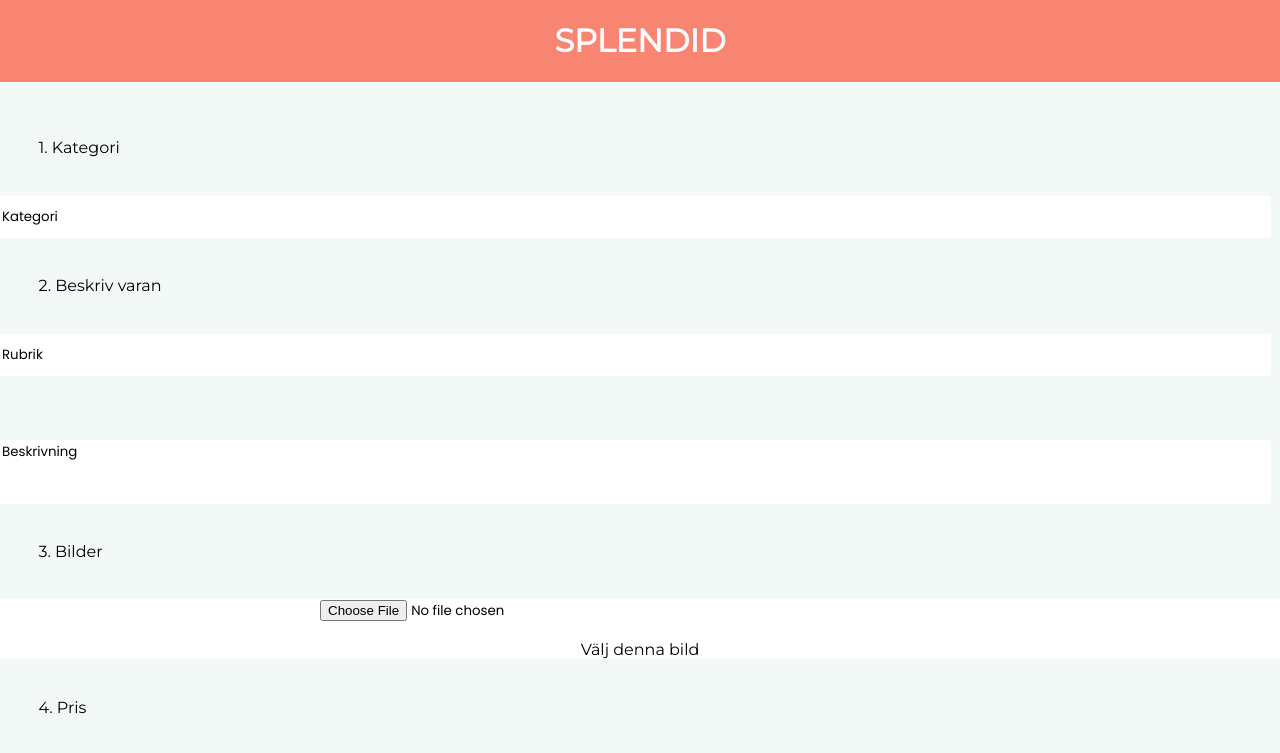
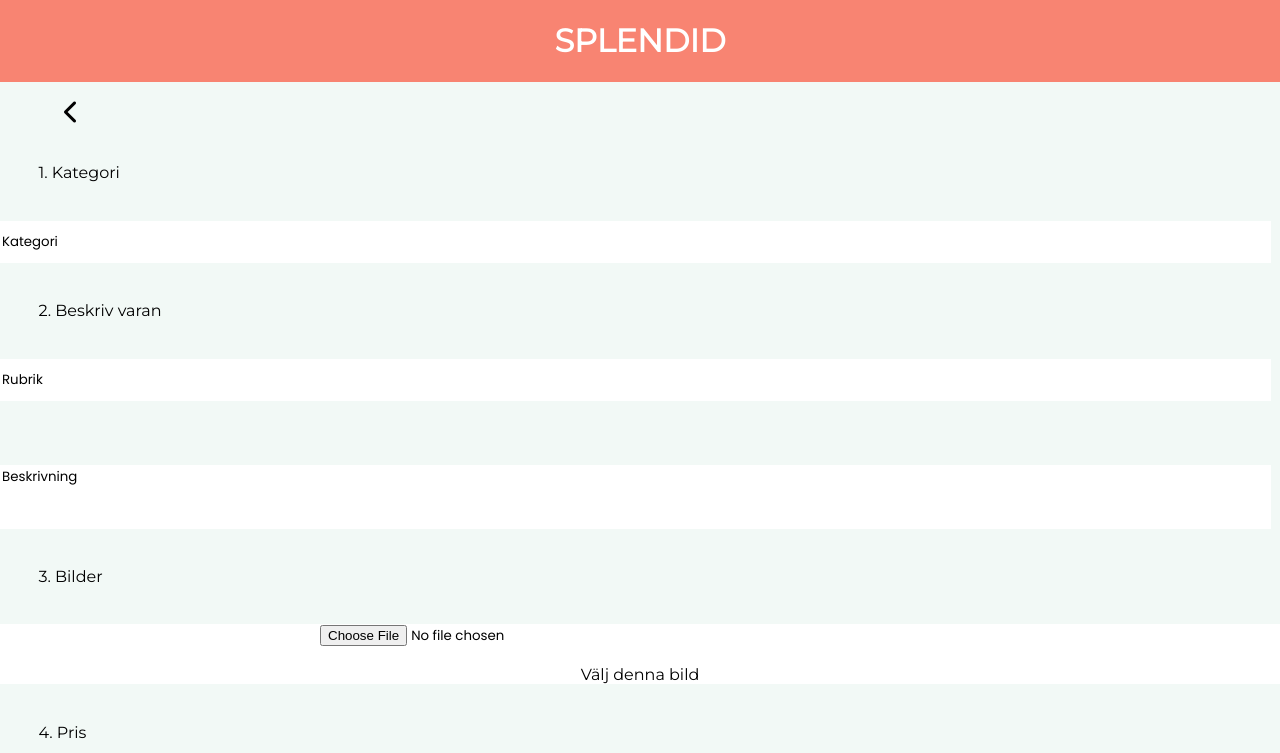
Before and after one commit to Jesper-dev/splendid, a React (Create React App) app in the folder client/: page /add in a window 1280 px wide. Shown: the top 753 px of the page. Built offline with nearby package versions, Linux system fonts and the light colour scheme.

Commit message:
Fixed comps after main style changed

```diff
--- a/client/src/components/Header.tsx
+++ b/client/src/components/Header.tsx
@@ -4,8 +4,6 @@
 export const Header = () => {
   const [title, setTitle] = useState("");
   const path = usePathname();
-
-  console.log("Path in header: ", path);
 
   const makeTitle = () => {
     const newTitle = path.slice(10);
--- a/client/src/pages/CategoryPage.tsx
+++ b/client/src/pages/CategoryPage.tsx
@@ -9,12 +9,9 @@
     console.log(slug);
   }, [slug]);
 
-  const pushBack = () => {
-    history.goBack();
-  };
   return (
     <section className="categoryPageContainer">
-      <i className="fas fa-chevron-left" onClick={() => pushBack()}></i>
+      <i className="fas fa-chevron-left" onClick={() => history.goBack()}></i>
       <h1>{slug}</h1>
     </section>
   );
--- a/client/src/pages/CreateAdd.tsx
+++ b/client/src/pages/CreateAdd.tsx
@@ -1,5 +1,6 @@
 import { useState, useRef } from "react";
-// import { Form } from "../components/Form";
+import { useHistory } from "react-router-dom";
+import { Form } from "../components/Form";
 import { MainBtn } from "../components/MainBtn";
 import { dbFunc } from "../api/db";
 
@@ -9,9 +10,6 @@
   desc: string;
   pic: string;
   price: string[];
-  // price1: string;
-  // price2: string;
-  // price3: string;
   pickup: boolean;
   adress?: string;
   delivery: boolean;
@@ -24,6 +22,7 @@
 
 const CreateAdd = () => {
   const formRef = useRef() as React.MutableRefObject<HTMLFormElement>;
+  const history = useHistory();
   const [state, setState] = useState<{
     category: string;
     title: string;
@@ -156,7 +155,13 @@
     alert("File Uploaded");
   };
 
-  const values = {
+  return (
+    <>
+      <div className="addFormContainer">
+        <i className="fas fa-chevron-left" onClick={() => history.goBack()}></i>
+        <Form
+          submitFunc={submit}
+          values={{
             category: "1. Kategori",
             desc: "2. Beskriv varan",
             pic: "3. Bilder",
@@ -164,12 +169,9 @@
             options: "5. Alternativ för upphämtning",
             terms: "6. Villkor",
             value: "7. Värde",
-  };
-
-  return (
-    <>
-      <div className="addFormContainer">
-        <form ref={formRef} onSubmit={submit}>
+          }}
+        >
+          {(values) => (
             <>
               <label>{values.category}</label>
               <input
@@ -264,10 +266,10 @@
                   <span>Leverans</span>
                 </div>
                 <p>
-                Splendid erbjuder användare ett miljövänligt leveransalternativ
-                för att göra lånadet mer tillgänligt för de som saknar
-                möjligheter för upphämtning. Se hur vi arbetar genom att följa
-                länken.
+                  Splendid erbjuder användare ett miljövänligt
+                  leveransalternativ för att göra lånadet mer tillgänligt för de
+                  som saknar möjligheter för upphämtning. Se hur vi arbetar
+                  genom att följa länken.
                 </p>
               </div>
 
@@ -291,7 +293,8 @@
 
               <MainBtn text={"publicera annons"} />
             </>
-        </form>
+          )}
+        </Form>
       </div>
     </>
   );
--- a/client/src/pages/Login.tsx
+++ b/client/src/pages/Login.tsx
@@ -30,7 +30,7 @@
       : setState((prev) => ({ ...prev, password: e.target.value }));
   };
   return (
-    <>
+    <section className="loginAndSignupContainer">
       <Form
         submitFunc={submit}
         values={{
@@ -59,7 +59,7 @@
           </>
         )}
       </Form>
-    </>
+    </section>
   );
 };
 
--- a/client/src/pages/Signup.tsx
+++ b/client/src/pages/Signup.tsx
@@ -76,8 +76,7 @@
   };
 
   return (
-    <>
-      <h1>Signup</h1>
+    <section className="loginAndSignupContainer">
       <Form
         submitFunc={submit}
         values={{
@@ -130,7 +129,7 @@
           </>
         )}
       </Form>
-    </>
+    </section>
   );
 };
 
--- a/client/src/styles/_components.scss
+++ b/client/src/styles/_components.scss
@@ -39,6 +39,11 @@
   color: white;
   width: 75%;
   height: 6%;
+}
+//Login and Signup
+.loginAndSignupContainer {
+  height: 100vh;
+  @include abs.flex-column;
 }
 
 //DISCOVER
@@ -159,6 +164,10 @@
 .addFormContainer {
   margin-top: 100px;
   width: 100%;
+  i {
+    font-size: 1.5rem;
+    margin-left: 5%;
+  }
   form {
     width: 100%;
     @include abs.flex-column;
```
Lines whose indentation alone changed are shown as unchanged.
